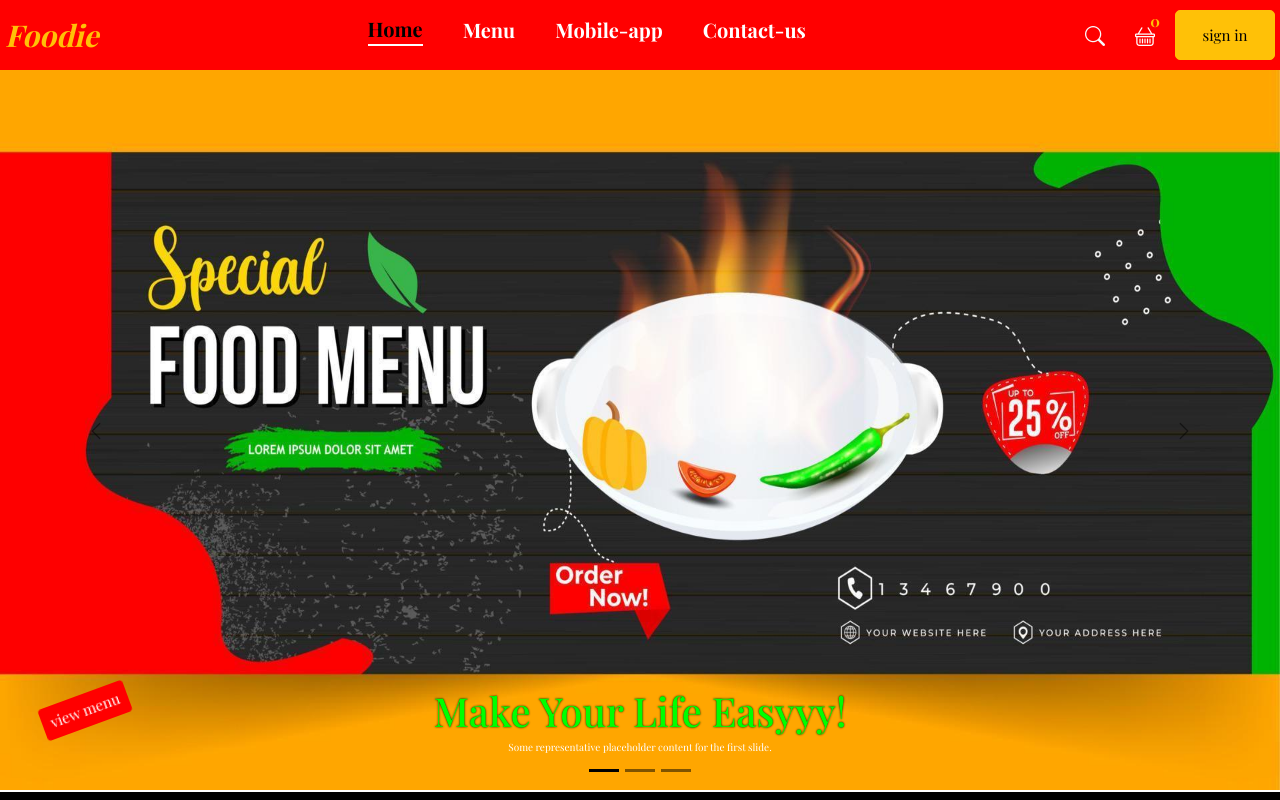
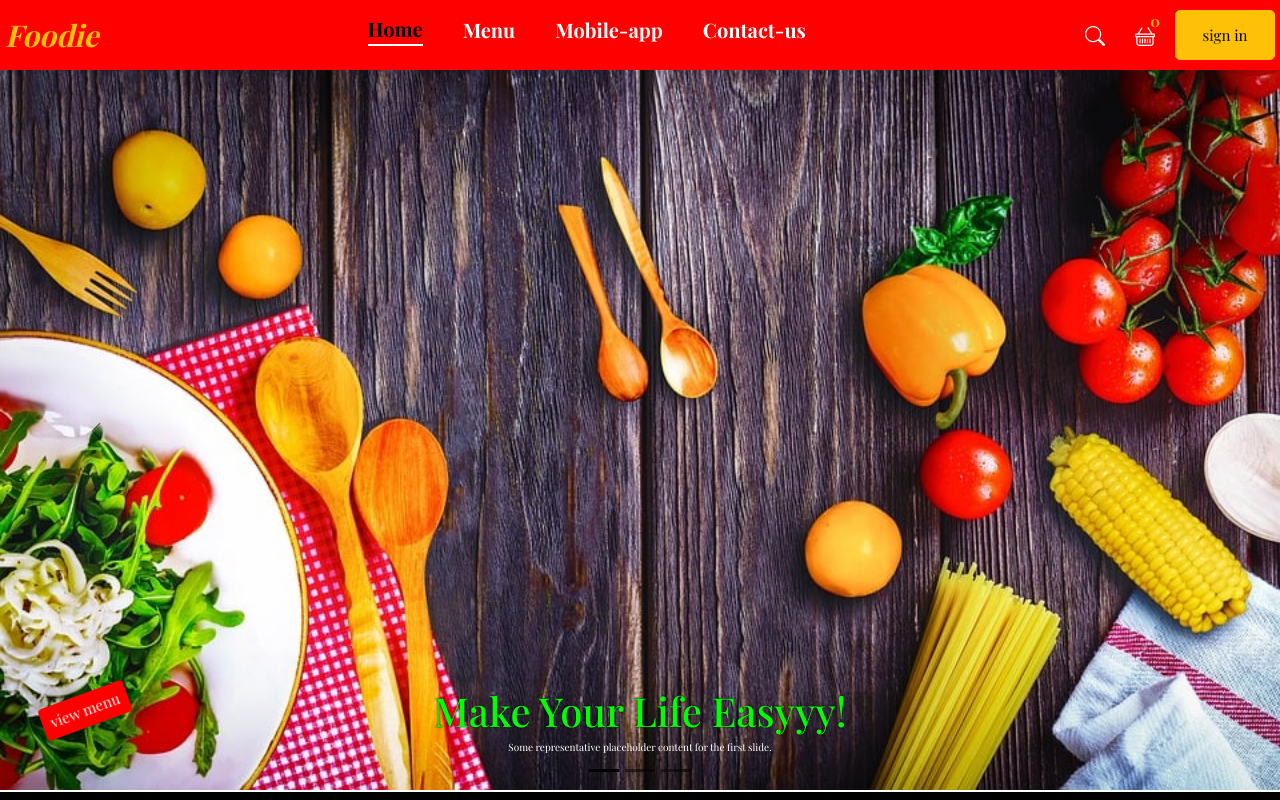
Before and after one commit to Hritikdev24/Food-App, a React (Create React App) app in the folder client/my-app/: page / in a window 1280 px wide. Shown: the top 800 px of the page. Built offline with nearby package versions, Linux system fonts and the light colour scheme; no server answers; a web font is replaced by a local one.

Commit message:
Update hero.jsx

```diff
--- a/client/my-app/src/components/hero/hero.jsx
+++ b/client/my-app/src/components/hero/hero.jsx
@@ -13,7 +13,7 @@ export function Hero(){
   <div className="carousel-inner">
     <div className="carousel-item active" data-bs-interval="500">
 
-      <img src="./images/bannerTwo.jpg" className="d-block w-100" alt="..."/>
+      <img src="./images/bannerOne.jpg" className="d-block w-100" alt="..."/>
       <div className="carousel-caption d-none d-md-block banner-title">
         <h5>Make Your Life Easyyy!</h5>
         <p>Some representative placeholder content for the first slide.</p>
@@ -27,7 +27,7 @@ export function Hero(){
       </div>
     </div>
     <div className="carousel-item" data-bs-interval="500">
-    <img src="./images/bannerOne.jpg" className="d-block w-100" alt="..."/>
+    <img src="./images/bannerTwo.jpg" className="d-block w-100" alt="..."/>
     <div className="carousel-caption d-none d-md-block banner-title">
         <h5>Third slide label</h5>
         <p>Some representative placeholder content for the third slide.</p>
```
